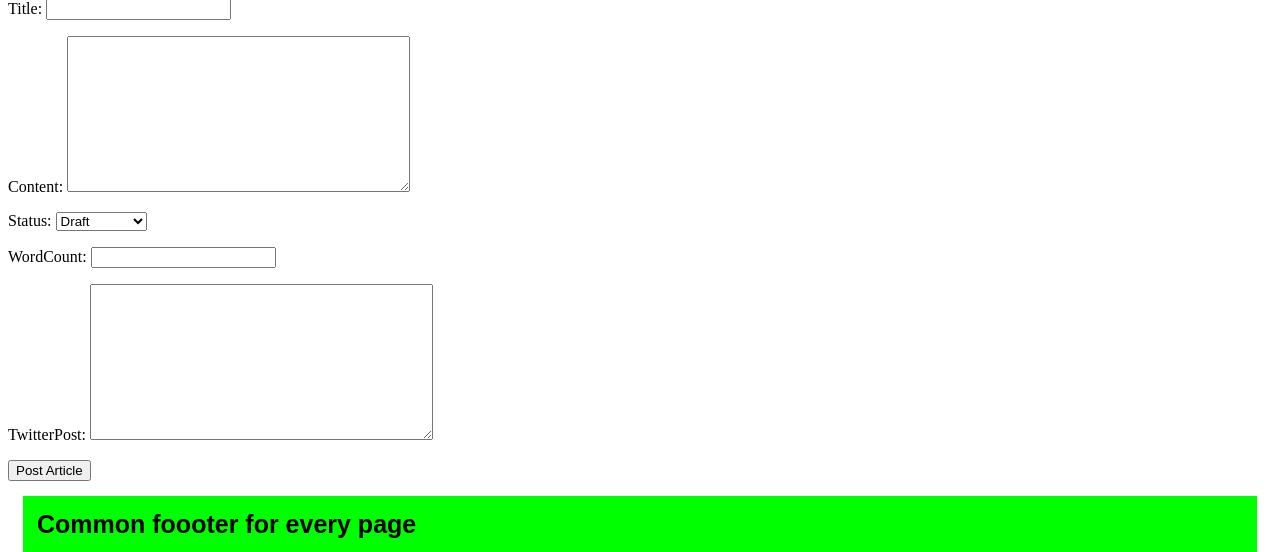
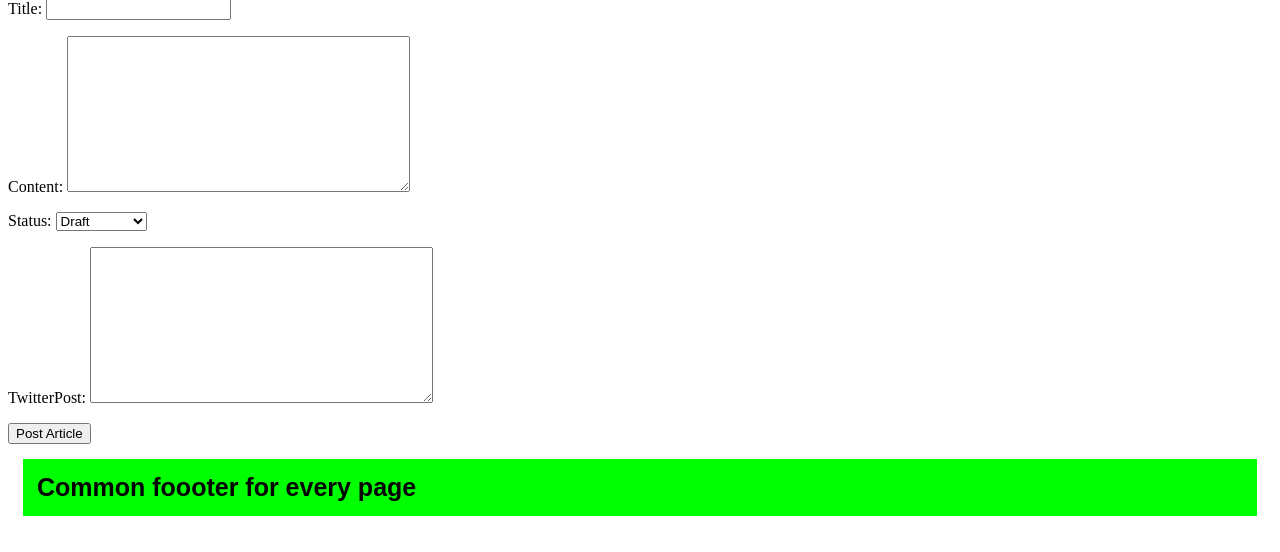
Before and after one commit to Sonu64/Django_Course, a Django app: page /articles/create/ in a window 1280 px wide. Shown: the part 190-742 px from the top of the page. Run offline with Django 5.2, Linux system fonts and the light colour scheme.

Commit message:
Added word count in templates, removed the field from the Views, set blank=True, default=" in models and also used pluralize() using pipe | in HTML to show word or word(s).

```diff
--- a/app/models.py
+++ b/app/models.py
@@ -15,7 +15,7 @@ class UserProfile(AbstractUser):
 class Article(models.Model):
     title = models.CharField(max_length=100)
     content = models.TextField(blank=True, default="")
-    wordCount = models.IntegerField()
+    wordCount = models.IntegerField(blank=True, default="")
     twitterPost = models.TextField(blank=True, default="")
     status = models.CharField(
         max_length=20,
--- a/app/views.py
+++ b/app/views.py
@@ -16,7 +16,7 @@ class ArticleListView(ListView):
 class ArticleCreateView(CreateView):
     template_name = 'app/create_article.html'
     model = Article
-    fields = ["title", "content", "status", "wordCount", "twitterPost"]
+    fields = ["title", "content", "status", "twitterPost"]
     success_url = reverse_lazy('home')
 
 
@@ -27,7 +27,7 @@ class ArticleUpdateView(UpdateView):
     # And stores this fetched article in the context_object_name
     template_name = 'app/update_article.html'
     model = Article
-    fields = ["title", "content", "status", "wordCount", "twitterPost"]
+    fields = ["title", "content", "status", "twitterPost"]
     success_url = reverse_lazy('home')
     context_object_name = "article" # this contains the row to be updated
 
--- a/templates/app/home.html
+++ b/templates/app/home.html
@@ -26,7 +26,7 @@
       🌟<strong
         >ID: {{ article.id }}&nbsp;&nbsp;&nbsp;{{ article.title }}</strong
       >
-      with {{ article.wordCount }} words.
+      with {{ article.wordCount }} word{{ article.wordCount | pluralize }}.
     </li>
 
     <a
```
Also changed, not shown: db.sqlite3.
